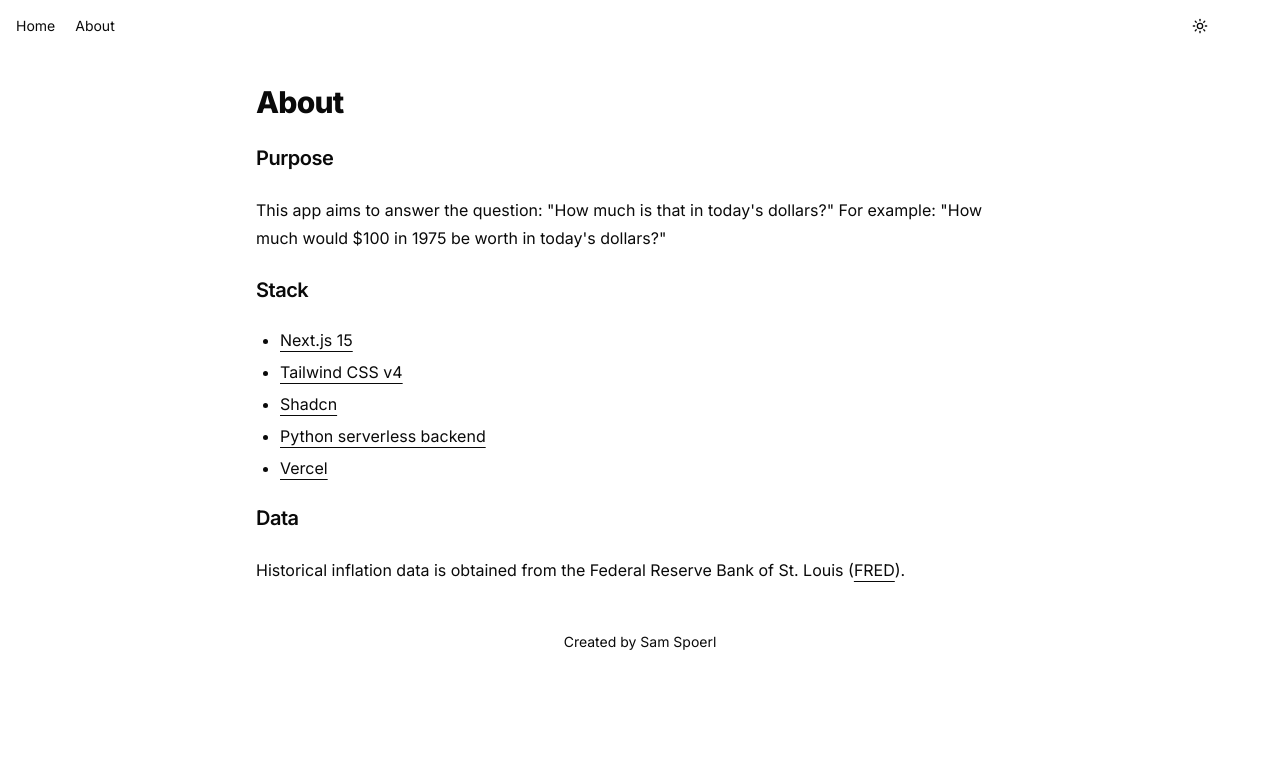
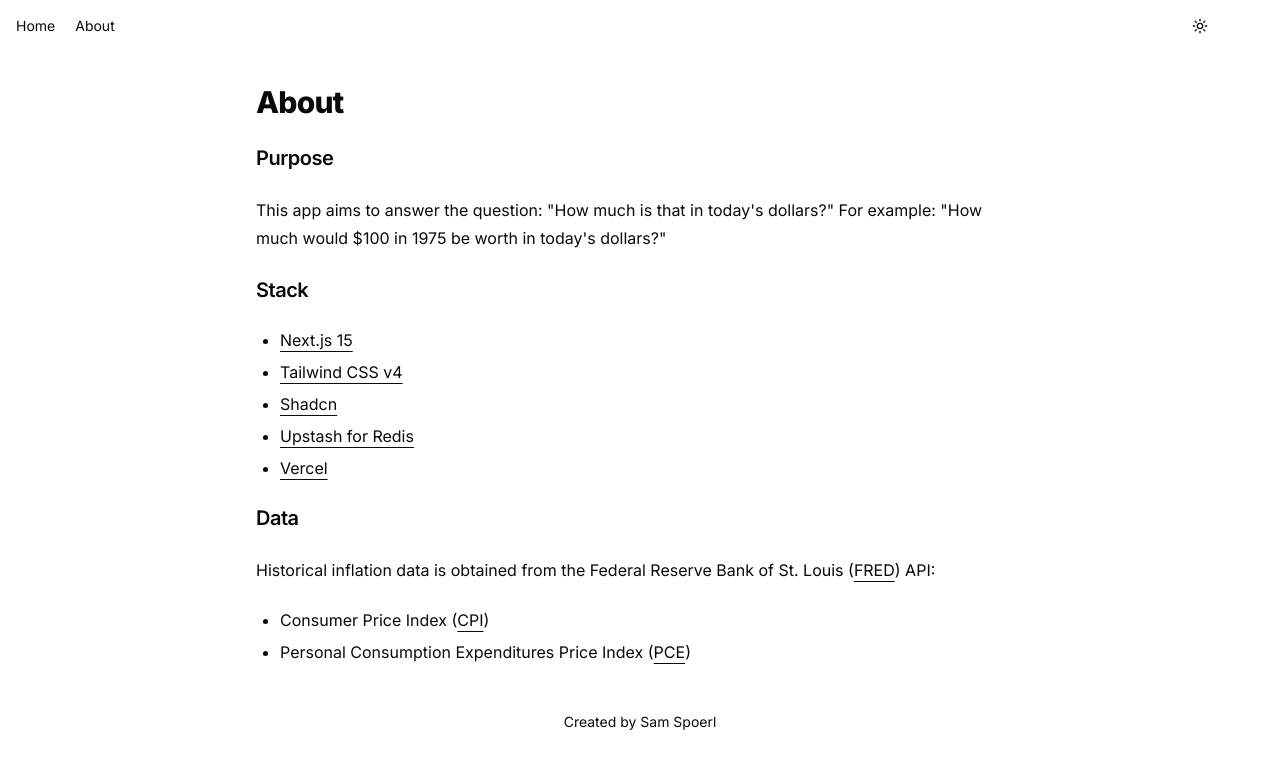
Before and after one commit to samspoerl/todays-dollars, a Next.js app: page /about in a window 1280 px wide. Shown: the top 768 px of the page. Built offline with nearby package versions, Linux system fonts and the light colour scheme; no server answers; some icons are missing.

Commit message:
Add links to inflation indices

```diff
--- a/src/app/about/page.tsx
+++ b/src/app/about/page.tsx
@@ -31,11 +31,8 @@ export default function AboutPage() {
           </a>
         </li>
         <li>
-          <a
-            href="https://vercel.com/docs/functions/runtimes/python"
-            className={externalLinkStyle}
-          >
-            Python serverless backend
+          <a href="https://upstash.com/" className={externalLinkStyle}>
+            Upstash for Redis
           </a>
         </li>
         <li>
@@ -51,8 +48,30 @@ export default function AboutPage() {
         <a href="https://fred.stlouisfed.org/" className={externalLinkStyle}>
           FRED
         </a>
-        ).
+        ) API:
       </Body>
+      <ul className="ml-6 list-disc space-y-2">
+        <li>
+          Consumer Price Index (
+          <a
+            href="https://fred.stlouisfed.org/series/CPIAUCSL"
+            className={externalLinkStyle}
+          >
+            CPI
+          </a>
+          )
+        </li>
+        <li>
+          Personal Consumption Expenditures Price Index (
+          <a
+            href="https://fred.stlouisfed.org/series/PCEPI"
+            className={externalLinkStyle}
+          >
+            PCE
+          </a>
+          )
+        </li>
+      </ul>
     </PageWrapper>
   )
 }
```
